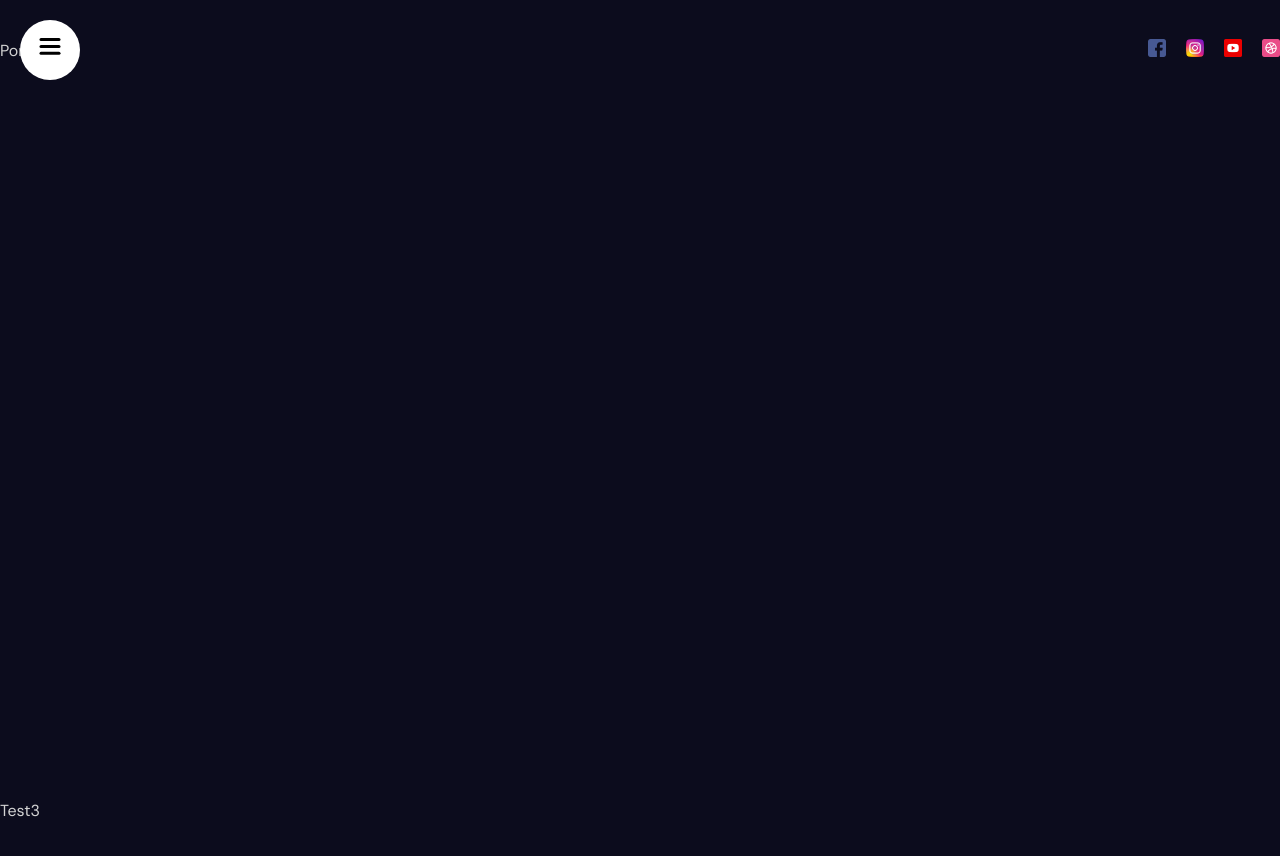
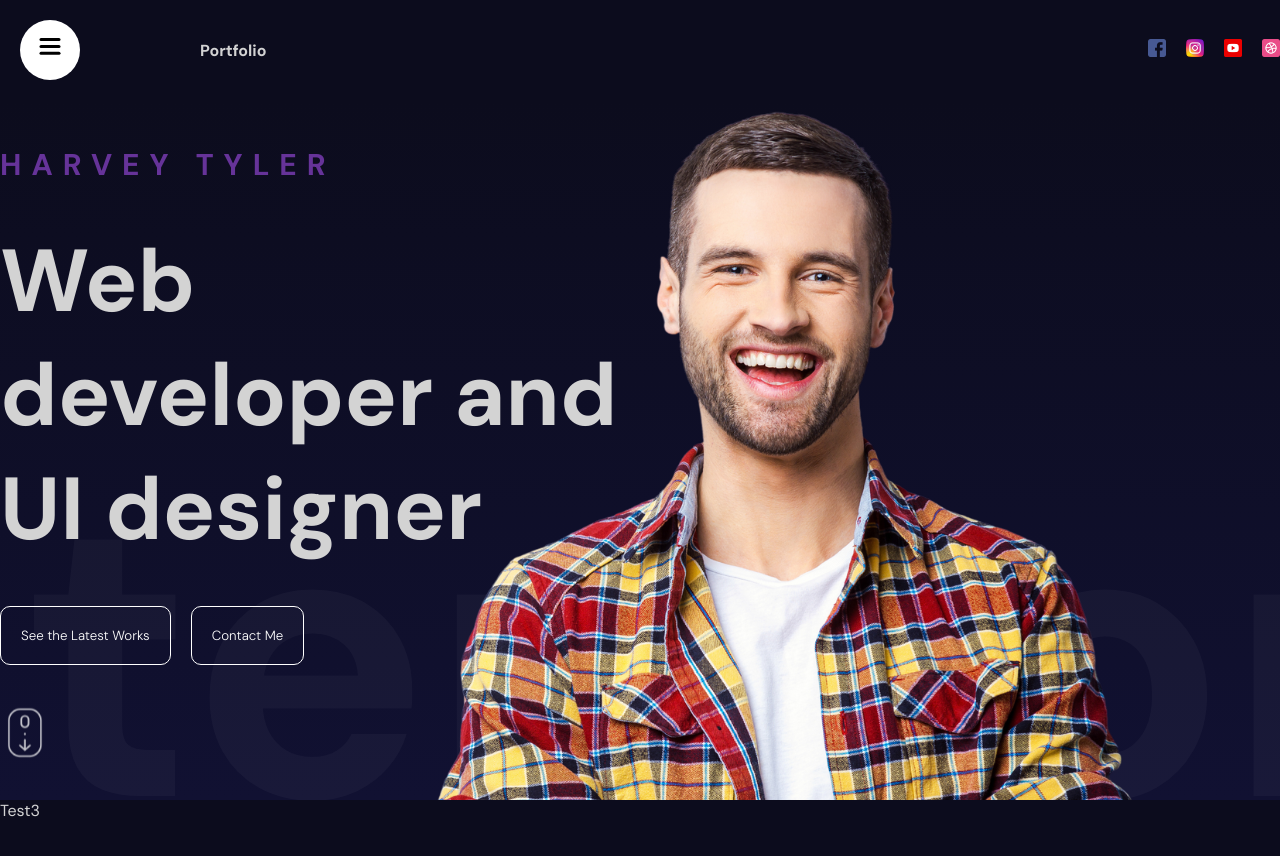
Before and after one commit to ThomassMathisen/portfolio-react, a React (Vite) app: page / in a window 1280 px wide. Shown: the top 856 px of the page. Built offline with nearby package versions, Linux system fonts and the light colour scheme.

Commit message:
Creates hero component

```diff
--- a/src/App.jsx
+++ b/src/App.jsx
@@ -1,4 +1,5 @@
 import "./app.scss";
+import Hero from "./components/hero/Hero";
 import Navbar from "./components/navbar/Navbar";
 
 function App() {
@@ -6,6 +7,7 @@
     <div className="div">
       <section id="Homepage">
         <Navbar />
+        <Hero />
       </section>
       <section>Test3</section>
       <section>Test2</section>
--- /dev/null
+++ b/src/components/hero/Hero.jsx
@@ -0,0 +1,83 @@
+import "./hero.scss";
+import { motion } from "framer-motion";
+
+const textVariants = {
+  initial: {
+    x: -500,
+    opacity: 0,
+  },
+  animate: {
+    x: 0,
+    opacity: 1,
+    transition: {
+      duration: 1,
+      staggerChildren: 0.1,
+    },
+  },
+  scrollButton: {
+    opacity: 0,
+    y: 10,
+    transition: {
+      duration: 2,
+      repeat: Infinity,
+    },
+  },
+};
+const sliderVariants = {
+  initial: {
+    x: 0,
+  },
+  animate: {
+    x: "-220%",
+    transition: {
+      repeat: Infinity,
+      repeatType: "mirror",
+      duration: 20,
+    },
+  },
+};
+
+const Hero = () => {
+  return (
+    <div className="hero">
+      <div className="wrapper">
+        <motion.div
+          className="textContainer"
+          variants={textVariants}
+          initial="initial"
+          animate="animate"
+        >
+          <motion.h2 variants={textVariants}>HARVEY TYLER</motion.h2>
+          <motion.h1 variants={textVariants}>
+            Web developer and UI designer
+          </motion.h1>
+          <motion.div variants={textVariants} className="buttons">
+            <motion.button variants={textVariants}>
+              See the Latest Works
+            </motion.button>
+            <motion.button variants={textVariants}>Contact Me</motion.button>
+          </motion.div>
+          <motion.img
+            variants={textVariants}
+            animate="scrollButton"
+            src="/scroll.png"
+            alt=""
+          />
+        </motion.div>
+      </div>
+      <motion.div
+        className="slidingTextContainer"
+        variants={sliderVariants}
+        initial="initial"
+        animate="animate"
+      >
+        Writer Content Creator Influencer
+      </motion.div>
+      <div className="imageContainer">
+        <img src="/hero.png" alt="" />
+      </div>
+    </div>
+  );
+};
+
+export default Hero;
--- /dev/null
+++ b/src/components/hero/hero.scss
@@ -0,0 +1,91 @@
+@import "../../app.scss";
+
+.hero {
+  height: calc(100vh - 100px);
+  overflow: hidden;
+  background: linear-gradient(180deg, #0c0c1d, #111132);
+  position: relative;
+
+  .wrapper {
+    max-width: 1366px;
+    height: 100%;
+    margin: auto;
+
+    .textContainer {
+      width: 50%;
+      height: 100%;
+      display: flex;
+      flex-direction: column;
+      justify-content: center;
+      gap: 40px;
+
+      @include mobile {
+        height: 50%;
+        width: 100%;
+        gap: 20px;
+        align-items: center;
+        text-align: center;
+      }
+
+      h2 {
+        font-size: 30px;
+        color: rebeccapurple;
+        letter-spacing: 10px;
+      }
+
+      h1 {
+        font-size: 88px;
+
+        @include mobile {
+          font-size: 36px;
+        }
+      }
+
+      .buttons {
+        button {
+          padding: 20px;
+          border: 1px solid white;
+          border-radius: 10px;
+          background-color: transparent;
+          color: white;
+          margin-right: 20px;
+          cursor: pointer;
+          font-weight: 300;
+        }
+      }
+
+      img {
+        width: 50px;
+      }
+    }
+  }
+
+  .imageContainer {
+    height: 100%;
+    position: absolute;
+    top: 0;
+    right: 0;
+
+    @include mobile {
+      height: 50%;
+      width: 100%;
+      top: unset;
+      bottom: 0;
+    }
+
+    img {
+      width: 100%;
+      object-fit: cover;
+    }
+  }
+
+  .slidingTextContainer {
+    position: absolute;
+    font-size: 50vh;
+    bottom: -120px;
+    white-space: nowrap;
+    color: #ffffff09;
+    width: 50%;
+    font-weight: bold;
+  }
+}
--- a/src/components/navbar/Navbar.jsx
+++ b/src/components/navbar/Navbar.jsx
@@ -1,12 +1,19 @@
 import Sidebar from "../sidebar/Sidebar";
 import "./navbar.scss";
+import { motion } from "framer-motion";
 
 const Navbar = () => {
   return (
     <div className="navbar">
       <Sidebar />
       <div className="wrapper">
-        Portfolio
+        <motion.span
+          initial={{ opacity: 0, scale: 0.5 }}
+          animate={{ opacity: 1, scale: 1 }}
+          transition={{ duration: 0.5 }}
+        >
+          Portfolio
+        </motion.span>
         <div className="social">
           <a href="#">
             <img src="/facebook.png" alt="" />
--- a/src/components/navbar/navbar.scss
+++ b/src/components/navbar/navbar.scss
@@ -4,7 +4,7 @@
   height: 100px;
 
   .wrapper {
-    max-width: 1344px;
+    max-width: 1366px;
     margin: auto;
     display: flex;
     align-items: center;
@@ -18,6 +18,7 @@
 
     span {
       font-weight: bold;
+      padding-left: 200px;
 
       @include mobile {
         display: none;
```
